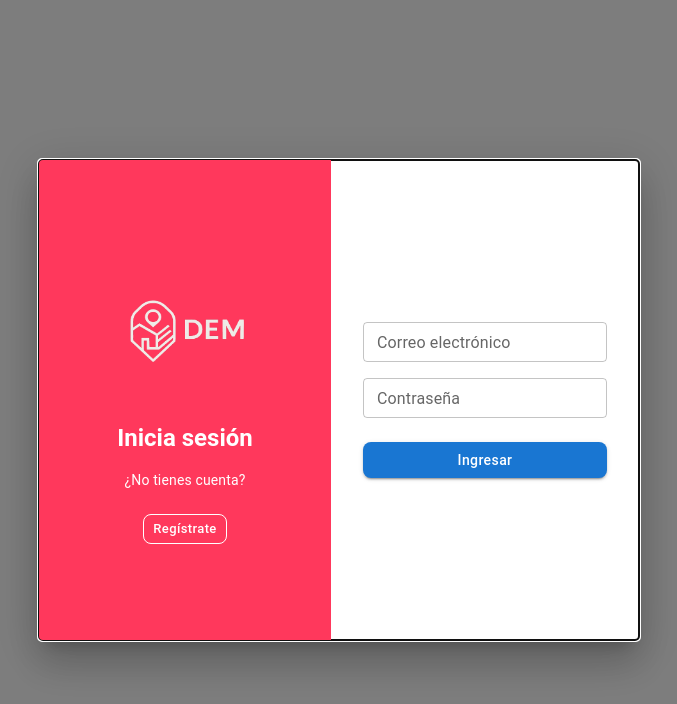
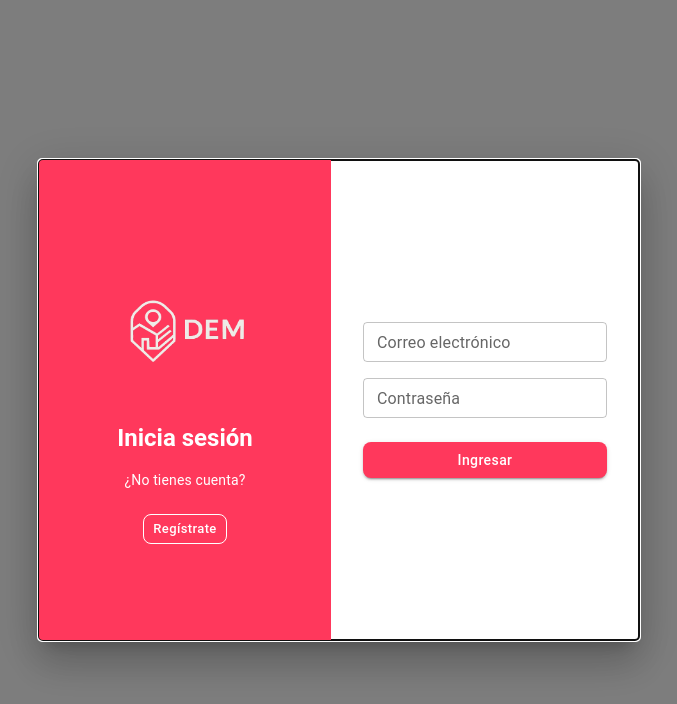
Before and after one commit to ProyectoDEM/DEMFrontend, a React (Vite) app: page /mis-propiedades in a window 1280 px wide. Shown: the top 704 px of the page, without its empty margins (301-978 px from the left). Built offline with nearby package versions, Linux system fonts and the light colour scheme; no server answers; some icons are missing.

Commit message:
Cambio en color de botones

```diff
--- a/src/Layouts/Auth/AuthModal.jsx
+++ b/src/Layouts/Auth/AuthModal.jsx
@@ -238,7 +238,7 @@ const AuthModal = ({ open, onClose, onSuccess }) => {
             <Button
               variant="contained"
               fullWidth
-              sx={{ mt: 1, borderRadius: 2, textTransform: "none" }}
+              sx={{ mt: 1, borderRadius: 2, textTransform: "none", backgroundColor: "#ff385c" }}
               onClick={handleSubmit}
             >
               {isLogin ? "Ingresar" : "Registrarse"}
--- a/src/Layouts/Auth/Login.css
+++ b/src/Layouts/Auth/Login.css
@@ -46,7 +46,7 @@
 button {
     width: 100%;
     padding: 10px;
-    background-color: #4e73df;
+    background-color: #ff385c;
     color: white;
     border: none;
     border-radius: 5px;
--- a/src/Layouts/Properties/MisPropiedades.jsx
+++ b/src/Layouts/Properties/MisPropiedades.jsx
@@ -467,6 +467,7 @@ const MisPropiedades = () => {
                   textTransform: "none",
                   fontWeight: 500,
                   boxShadow: 2,
+                  backgroundColor: "#ff385c"
                 }}
               >
                 Publicar nuevo
--- a/src/Layouts/Properties/Publicar.jsx
+++ b/src/Layouts/Properties/Publicar.jsx
@@ -559,6 +559,7 @@ const Publicar = () => {
                         fontWeight: 600,
                         textTransform: "none",
                         fontSize: "1.1rem",
+                        backgroundColor: "#ff385c"
                       }}
                     >
                       Continuar →
```
